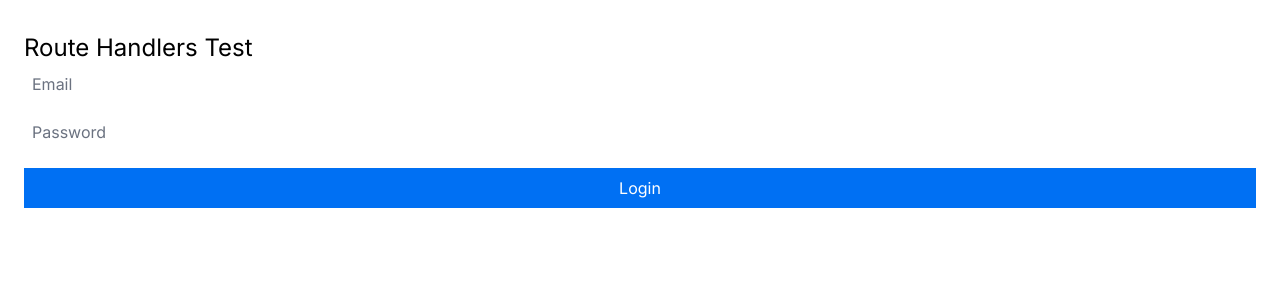
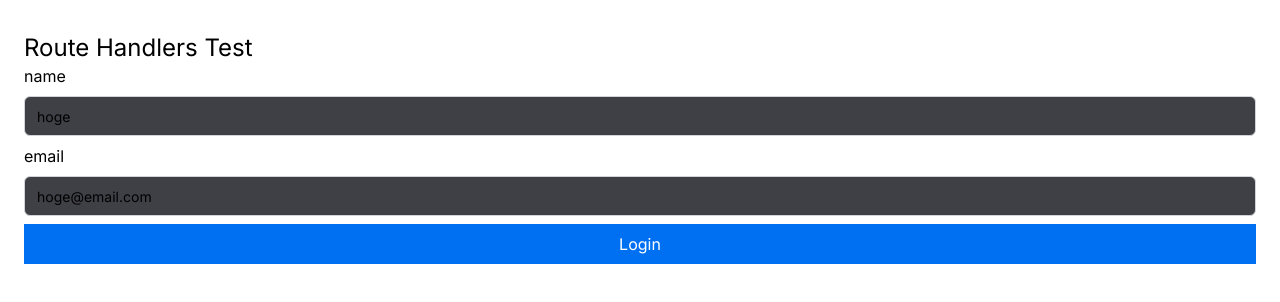
Before and after one commit to nansystem/nextjs-dashboard, a Next.js app: page /login in a window 1280 px wide. Shown: the top 302 px of the page. Built offline with nearby package versions, Linux system fonts and the light colour scheme; a web font is replaced by a local one.

Commit message:
feat: server action with prev state

```diff
--- a/app/components/Button.tsx
+++ b/app/components/Button.tsx
@@ -1,20 +1,18 @@
 'use client';
-
-import { useFormStatus } from 'react-dom';
 
 interface ButtonProps {
   text: string;
   type?: 'button' | 'submit' | 'reset';
   onClick?: () => void;
+  pending?: boolean;
 }
 
 export default function Button({
   text,
   type = 'submit',
   onClick,
+  pending,
 }: ButtonProps) {
-  const { pending } = useFormStatus();
-
   return (
     <button
       type={type}
--- /dev/null
+++ b/app/components/FormElement.tsx
@@ -0,0 +1,25 @@
+import { Input } from './ui/input';
+
+export const FormElement = ({
+  item,
+  data = '',
+  // errors = [],
+}: {
+  item: string;
+  data?: string;
+  errors?: string[] | null;
+}) => {
+  return (
+    <div className="grid justify-items-start gap-2">
+      <label htmlFor={item}>{item}</label>
+      <Input
+        id={item}
+        name={item}
+        placeholder={item}
+        defaultValue={data}
+        className="border border-gray-300 rounded-md text-white-700 bg-zinc-700"
+      />
+      {/* {errors && <ZodErrors error={errors} />} */}
+    </div>
+  );
+};
--- /dev/null
+++ b/app/components/ui/input.tsx
@@ -0,0 +1,24 @@
+import * as React from 'react';
+
+import { cn } from '@/app/lib/utils';
+
+export type InputProps = React.InputHTMLAttributes<HTMLInputElement>;
+
+const Input = React.forwardRef<HTMLInputElement, InputProps>(
+  ({ className, type, ...props }, ref) => {
+    return (
+      <input
+        type={type}
+        className={cn(
+          'flex h-10 w-full rounded-md border border-input bg-background px-3 py-2 text-sm ring-offset-background file:border-0 file:bg-transparent file:text-sm file:font-medium placeholder:text-muted-foreground focus-visible:outline-none focus-visible:ring-2 focus-visible:ring-ring focus-visible:ring-offset-2 disabled:cursor-not-allowed disabled:opacity-50',
+          className
+        )}
+        ref={ref}
+        {...props}
+      />
+    );
+  }
+);
+Input.displayName = 'Input';
+
+export { Input };
--- a/app/lib/utils.ts
+++ b/app/lib/utils.ts
@@ -67,3 +67,10 @@ export const generatePagination = (currentPage: number, totalPages: number) => {
     totalPages,
   ];
 };
+
+import { type ClassValue, clsx } from 'clsx';
+import { twMerge } from 'tailwind-merge';
+
+export function cn(...inputs: ClassValue[]) {
+  return twMerge(clsx(inputs));
+}
--- a/app/login/action.ts
+++ b/app/login/action.ts
@@ -1,10 +1,28 @@
 'use server';
+const sleep = (ms: number) => new Promise(res => setTimeout(res, ms));
 
 export async function handleClick({}: FormData) {
   //   console.log('email:', formData.get('email'));
   //   console.log('password:', formData.get('password'));
-  await new Promise(resolve => setTimeout(resolve, 2000));
+  await sleep(2000);
   return {
     errors: ['not valid password'],
   };
 }
+
+export interface ProfileFormProps {
+  name: string;
+  email: string;
+}
+export async function registerUser(
+  prevState: ProfileFormProps,
+  formData: FormData
+) {
+  await sleep(2000);
+  console.log('registerUser called:', prevState, formData);
+  const { email, password } = Object.fromEntries(formData);
+
+  if (!email || !password) {
+    return { error: 'Missing Fields. Failed to Create an Account.' };
+  }
+}
--- a/app/login/page.tsx
+++ b/app/login/page.tsx
@@ -1,14 +1,20 @@
 'use client';
 
 import Button from '@/app/components/Button';
-import InputForm from '@/app/components/InputForm';
 import { useActionState } from 'react';
-import { handleClick } from '@/app/login/action';
+import { ProfileFormProps, registerUser } from '@/app/login/action';
+import { FormElement } from '../components/FormElement';
+
+const INITIAL_STATE: ProfileFormProps = {
+  name: 'hoge',
+  email: 'hoge@email.com',
+};
 
 export default function Login() {
-  const [state, formAction] = useActionState(handleClick, {
-    errors: [],
-  });
+  const [state, formAction, pending] = useActionState(
+    registerUser,
+    INITIAL_STATE
+  );
 
   return (
     <div className="flex flex-col w-full  py-8 px-6">
@@ -16,14 +22,11 @@ export default function Login() {
         <h2 className="text-2xl">Route Handlers Test</h2>
       </div>
       <form className="flex flex-col w-full gap-2" action={formAction}>
-        <InputForm type="email" name="email" placeholder="Email" />
-        <InputForm
-          type="password"
-          name="password"
-          placeholder="Password"
-          errors={state.errors}
-        />
-        <Button text="Login" type="submit" />
+        <FormElement item="name" data={state.name} />
+        <FormElement item="email" data={state.email} />
+        {/* <InputForm type="email" name="email" placeholder="Email" />
+        <InputForm type="password" name="password" placeholder="Password" /> */}
+        <Button text="Login" type="submit" pending={pending} />
       </form>
     </div>
   );
--- a/package.json
+++ b/package.json
@@ -21,6 +21,7 @@
     "postgres": "^3.4.5",
     "react": "latest",
     "react-dom": "latest",
+    "tailwind-merge": "^3.0.1",
     "tailwindcss": "3.4.17",
     "typescript": "5.7.3",
     "use-debounce": "^10.0.4",
```
Also changed, not shown: 1 other file (tests, documents, lock files or other folders).
